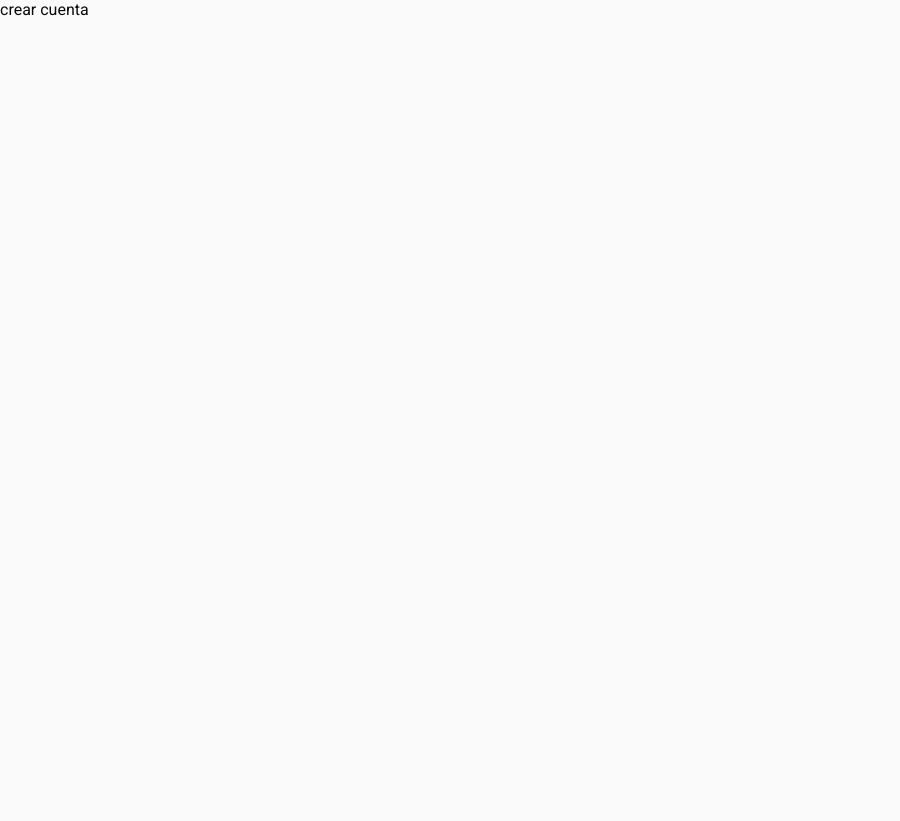
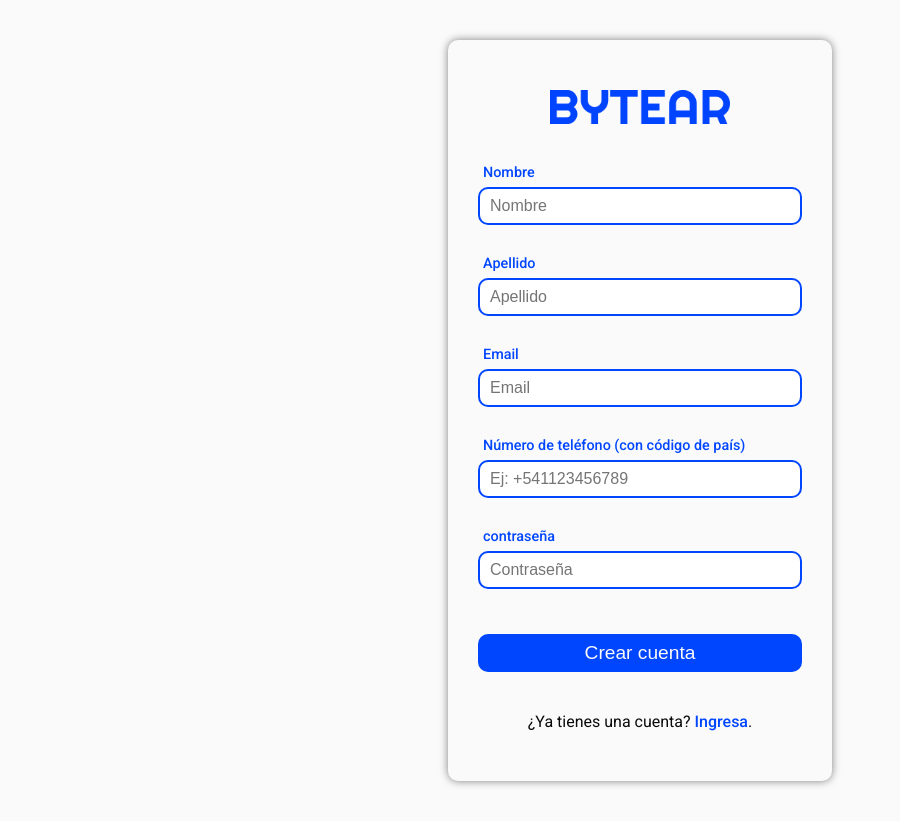
Before and after one commit to leandroheffes24/bytear, a Next.js app: page /crear-cuenta in a window 1280 px wide. Shown: the whole page, without its empty margins (0-900 px from the left). Before the commit the page ends 800 px from the top, so only its background shows below. Built offline with nearby package versions, Linux system fonts and the light colour scheme.

Commit message:
user create page in progess

```diff
--- a/src/app/crear-cuenta/page.tsx
+++ b/src/app/crear-cuenta/page.tsx
@@ -1,10 +1,62 @@
+'use client'
 import Image from 'next/image'
 import BytearLogo from '../../../public/img/bytear-logo.png'
 import styles from '../../../styles/ingresar.module.scss'
 import Link from 'next/link'
 
 export default function Page (){
+    const phoneLengthValidation = async (event: React.ChangeEvent<HTMLInputElement>) => {
+        if(event.target.value.length >= event.target.maxLength){
+            event.preventDefault();
+            console.log("llego");
+
+        }
+    }
     return(
-        <div>crear cuenta</div>
+        <main className={styles.mainRegister}>
+            <div className={styles.loginContainer}>
+                <div className={styles.logoContainer}>
+                    <Image
+                        src={BytearLogo}
+                        alt='Bytear logo'
+                        width={180}
+                        className={styles.logo}
+                    />
+                </div>
+
+                <div className={styles.formContainer}>
+                    <form className={styles.form}>
+                        <div className={styles.labelInputContainer}>
+                            <label htmlFor="name" className={styles.label}>Nombre</label>
+                            <input type="text" id='name' placeholder='Nombre' className={styles.input} maxLength={40}/>
+                        </div>
+
+                        <div className={styles.labelInputContainer}>
+                            <label htmlFor="last_name" className={styles.label}>Apellido</label>
+                            <input type="text" id='last_name' placeholder='Apellido' className={styles.input} maxLength={40}/>
+                        </div>
+
+                        <div className={styles.labelInputContainer}>
+                            <label htmlFor="email" className={styles.label}>Email</label>
+                            <input type="email" id='email' placeholder='Email' className={styles.input} maxLength={70}/>
+                        </div>
+
+                        <div className={styles.labelInputContainer}>
+                            <label htmlFor="phone" className={styles.label}>Número de teléfono (con código de país)</label>
+                            <input type="number" id='phone' placeholder='Ej: +541123456789' className={styles.input} maxLength={3} onChange={phoneLengthValidation}/>
+                        </div>
+
+                        <div className={styles.labelInputContainer}>
+                            <label htmlFor="password" className={styles.label}>contraseña</label>
+                            <input type="password" id='password' placeholder='Contraseña' className={styles.input} maxLength={40}/>
+                        </div>
+
+                        <button type='submit' className={styles.submitButton}>Crear cuenta</button>
+                    </form>
+                </div>
+
+                <p className={styles.createAccountText}>¿Ya tienes una cuenta? <Link className={styles.createAccountLink} href={'/ingresar'}>Ingresa</Link>.</p>
+            </div>
+        </main>
     )
 }
--- a/styles/ingresar.module.scss
+++ b/styles/ingresar.module.scss
@@ -5,6 +5,13 @@
     display: flex;
     align-items: center;
     justify-content: center;
+}
+
+.mainRegister{
+    display: flex;
+    align-items: center;
+    justify-content: center;
+    margin: 40px 0;
 }
 
 .loginContainer{
```
